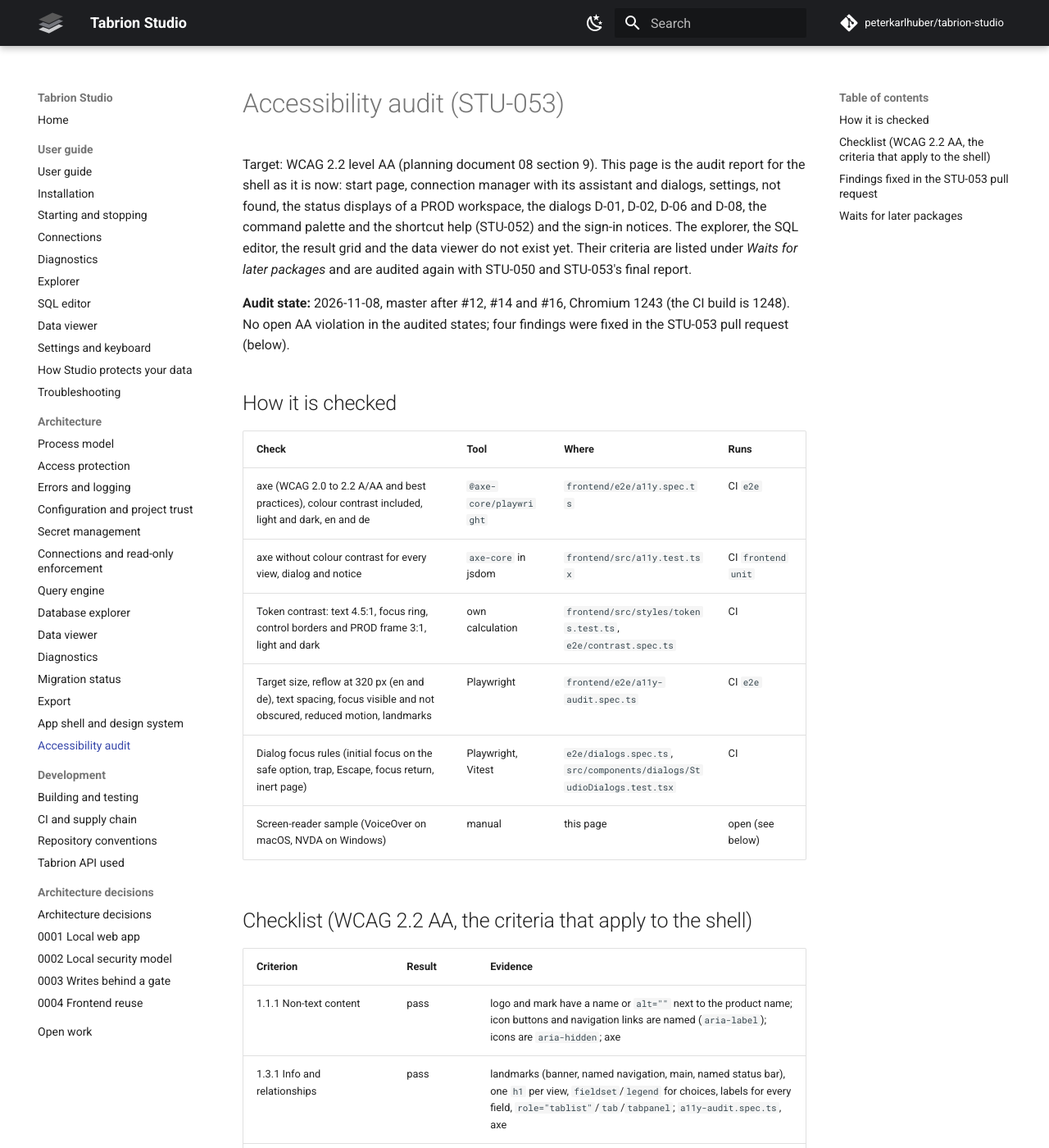
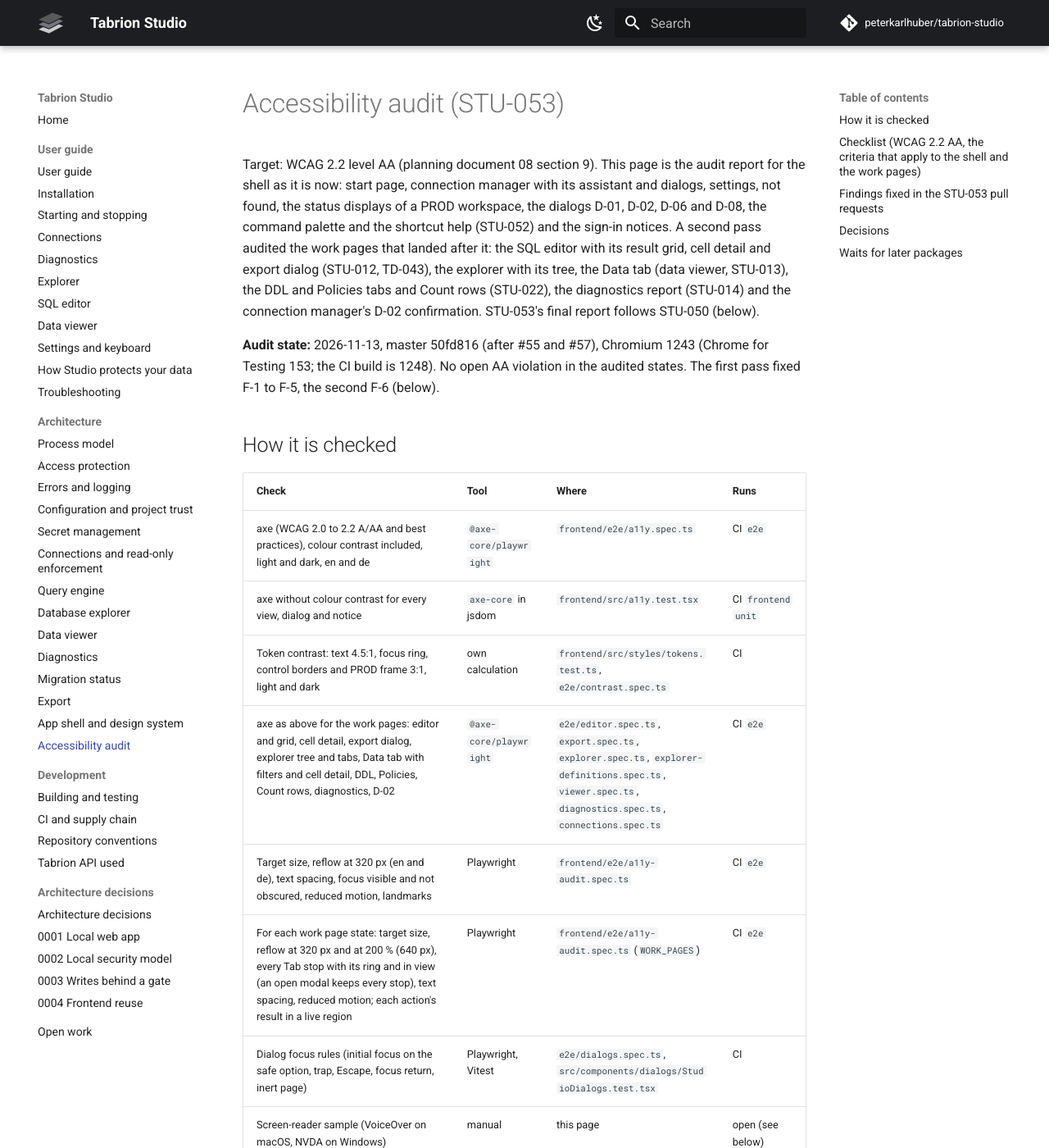
Before and after one commit to peterkarlhuber/tabrion-studio, an MkDocs documentation site: the page built from docs/architecture/accessibility.md, in a window 1280 px wide and 1400 px high. Shown: the whole window at 82% size. Built offline with MkDocs 1.6.1 and Material for MkDocs 9.7.7, drawn with Linux system fonts in a browser that asks for light colours; comment, search, counter and statistics services are not loaded; some of the changed text lies outside the part shown.

Commit message:
STU-053: report the audit of the work pages (TD-022)
New audit state, the work pages in the checklist, F-6, decision D-1 on grid
cells cut with an ellipsis, and the TD-022 and STU-053 rows.

Co-Authored-By: Claude Opus 5.5 <noreply@anthropic.com>
Claude-Session: https://claude.ai/code/session_011tY7TC7Nu5VGro3DJGJcv8

```diff
--- a/docs/architecture/accessibility.md
+++ b/docs/architecture/accessibility.md
@@ -3,12 +3,13 @@
 Target: WCAG 2.2 level AA (planning document 08 section 9). This page is the audit report for the shell as it is
 now: start page, connection manager with its assistant and dialogs, settings, not found, the status displays of a
 PROD workspace, the dialogs D-01, D-02, D-06 and D-08, the command palette and the shortcut help (STU-052) and the
-sign-in notices. The explorer, the SQL editor, the result
-grid and the data viewer do not exist yet. Their criteria are listed under *Waits for later packages* and are audited
-again with STU-050 and STU-053's final report.
+sign-in notices. A second pass audited the work pages that landed after it: the SQL editor with its result grid,
+cell detail and export dialog (STU-012, TD-043), the explorer with its tree, the Data tab (data viewer, STU-013), the
+DDL and Policies tabs and Count rows (STU-022), the diagnostics report (STU-014) and the connection manager's D-02
+confirmation. STU-053's final report follows STU-050 (below).
 
-**Audit state:** 2026-11-08, master after #12, #14 and #16, Chromium 1243 (the CI build is 1248). No open AA violation in
-the audited states; four findings were fixed in the STU-053 pull request (below).
+**Audit state:** 2026-11-13, master 50fd816 (after #55 and #57), Chromium 1243 (Chrome for Testing 153; the CI build is
+1248). No open AA violation in the audited states. The first pass fixed F-1 to F-5, the second F-6 (below).
 
 ## How it is checked
 
@@ -17,45 +18,49 @@ the audited states; four findings were fixed in the STU-053 pull request (below)
 | axe (WCAG 2.0 to 2.2 A/AA and best practices), colour contrast included, light and dark, en and de | `@axe-core/playwright` | `frontend/e2e/a11y.spec.ts` | CI `e2e` |
 | axe without colour contrast for every view, dialog and notice | `axe-core` in jsdom | `frontend/src/a11y.test.tsx` | CI `frontend unit` |
 | Token contrast: text 4.5:1, focus ring, control borders and PROD frame 3:1, light and dark | own calculation | `frontend/src/styles/tokens.test.ts`, `e2e/contrast.spec.ts` | CI |
+| axe as above for the work pages: editor and grid, cell detail, export dialog, explorer tree and tabs, Data tab with filters and cell detail, DDL, Policies, Count rows, diagnostics, D-02 | `@axe-core/playwright` | `e2e/editor.spec.ts`, `export.spec.ts`, `explorer.spec.ts`, `explorer-definitions.spec.ts`, `viewer.spec.ts`, `diagnostics.spec.ts`, `connections.spec.ts` | CI `e2e` |
 | Target size, reflow at 320 px (en and de), text spacing, focus visible and not obscured, reduced motion, landmarks | Playwright | `frontend/e2e/a11y-audit.spec.ts` | CI `e2e` |
+| For each work page state: target size, reflow at 320 px and at 200 % (640 px), every Tab stop with its ring and in view (an open modal keeps every stop), text spacing, reduced motion; each action's result in a live region | Playwright | `frontend/e2e/a11y-audit.spec.ts` (`WORK_PAGES`) | CI `e2e` |
 | Dialog focus rules (initial focus on the safe option, trap, Escape, focus return, inert page) | Playwright, Vitest | `e2e/dialogs.spec.ts`, `src/components/dialogs/StudioDialogs.test.tsx` | CI |
 | Screen-reader sample (VoiceOver on macOS, NVDA on Windows) | manual | this page | open (see below) |
 
-## Checklist (WCAG 2.2 AA, the criteria that apply to the shell)
+## Checklist (WCAG 2.2 AA, the criteria that apply to the shell and the work pages)
 
 | Criterion | Result | Evidence |
 |---|---|---|
 | 1.1.1 Non-text content | pass | logo and mark have a name or `alt=""` next to the product name; icon buttons and navigation links are named (`aria-label`); icons are `aria-hidden`; axe |
-| 1.3.1 Info and relationships | pass | landmarks (banner, named navigation, main, named status bar), one `h1` per view, `fieldset`/`legend` for choices, labels for every field, `role="tablist"`/`tab`/`tabpanel`; `a11y-audit.spec.ts`, axe |
+| 1.3.1 Info and relationships | pass | landmarks (banner, named navigation, main, named status bar), one `h1` per view, `fieldset`/`legend` for choices, labels for every field, `role="tablist"`/`tab`/`tabpanel`; the result grid is a WAI-ARIA grid (`aria-rowcount`, `aria-colcount`, `aria-rowindex`, `aria-colindex`, `aria-readonly`) and the explorer a WAI-ARIA tree (`aria-level`, `aria-setsize`, `aria-posinset`, `aria-expanded`); `a11y-audit.spec.ts`, `ExplorerView.test.tsx`, axe |
 | 1.3.2 Meaningful sequence, 1.3.3 Sensory characteristics | pass | DOM order is the visual order; no instruction relies on shape or position |
 | 1.3.4 Orientation, 1.3.5 Identify input purpose | pass | no orientation lock; the fields are connection data, not personal data (no `autocomplete` purpose applies) |
 | 1.4.1 Use of colour | pass | the environment badge always carries text (DEV, TEST, PROD); the connection dot has a text status; `status.spec.ts` |
 | 1.4.3 Contrast (minimum), 1.4.11 Non-text contrast | pass | `tokens.test.ts`, `contrast.spec.ts`, axe with colour contrast in both themes |
-| 1.4.4 Resize text, 1.4.10 Reflow | pass after F-1 | rem-based sizes; at 320 CSS px no view, dialog or the PROD header scrolls sideways, in English and German; `a11y-audit.spec.ts` |
-| 1.4.12 Text spacing | pass | with the spacing of the criterion no button, link, label or heading cuts its text and the page does not scroll sideways; `a11y-audit.spec.ts` |
+| 1.4.4 Resize text, 1.4.10 Reflow | pass after F-1 | rem-based sizes; at 320 CSS px no view, dialog or the PROD header scrolls sideways, in English and German, and no work page at 320 px or at 200 % zoom (640 px); the grid and the DDL scroll inside their own frame, which is allowed for two-dimensional content; `a11y-audit.spec.ts` |
+| 1.4.12 Text spacing | pass | with the spacing of the criterion no button, link, label, heading, tab or column header cuts its text and the page does not scroll sideways; a grid cell cut with "…" shows its whole value in the cell detail (D-1); `a11y-audit.spec.ts` |
 | 1.4.13 Content on hover or focus | pass after F-4 | the only hover content is the CSS tooltip of icon buttons and navigation links: it stays while hovered or focused, the pointer can move onto it, and Escape hides it; a tooltip shown only for the keyboard focus takes no clicks; `a11y-audit.spec.ts` (activity bar and header buttons) |
-| 2.1.1 Keyboard, 2.1.2 No keyboard trap | pass | every control is a native button, link or input; dialogs trap Tab inside and release it on close; `dialogs.spec.ts` |
+| 2.1.1 Keyboard, 2.1.2 No keyboard trap | pass | every control is a native button, link or input; dialogs trap Tab inside and release it on close; the SQL editor lets Tab move on (no tab trap), the grid is one Tab stop with arrow keys, Home, End, Page Up/Down and Enter for the cell detail, the tree takes the arrow keys; `dialogs.spec.ts`, `editor.spec.ts`, `explorer.spec.ts`, `a11y-audit.spec.ts` |
 | 2.1.4 Character key shortcuts | pass | no single-key shortcut |
 | 2.2.1 Timing adjustable | pass | the session ends after 30 minutes without a tab, which the user sets with `--idle-timeout`; an open tab keeps it alive (heartbeat) |
 | 2.3.1 Three flashes | pass | nothing flashes |
-| 2.3.3 Animation from interactions (AAA, required by 08 section 9) | pass | `prefers-reduced-motion: reduce` sets every duration to 0; `a11y-audit.spec.ts` |
+| 2.3.3 Animation from interactions (AAA, required by 08 section 9) | pass | `prefers-reduced-motion: reduce` sets every duration to 0; no element of a work page animates or moves with it; `a11y-audit.spec.ts` |
 | 2.4.1 Bypass blocks | pass | skip link to `#main` on every view |
 | 2.4.2 Page titled | pass | `Page – Tabrion Studio`, `[PROD] name – Tabrion Studio` with a connection; `AppShell.test.tsx` |
-| 2.4.3 Focus order | pass | DOM order; dialogs move the focus in and back; after "Go to …" in the command palette the focus moves to the new page's main area (I-2 of `stu-052-td021-review.md`; `Keyboard.test.tsx`, `keyboard.spec.ts`) |
+| 2.4.3 Focus order | pass | DOM order; dialogs move the focus in and back; after "Go to …" in the command palette the focus moves to the new page's main area (I-2 of `stu-052-td021-review.md`; `Keyboard.test.tsx`, `keyboard.spec.ts`); an open cell detail, export dialog or D-02 keeps every Tab stop inside it; `a11y-audit.spec.ts` |
 | 2.4.4 Link purpose | pass | links have their target in their text or name |
 | 2.4.6 Headings and labels | pass | descriptive headings and labels in both languages |
-| 2.4.7 Focus visible, 2.4.11 Focus not obscured (minimum) | pass | one 2 px ring with at least 3:1; every Tab stop of the PROD shell shows it and is in view; `a11y-audit.spec.ts` |
+| 2.4.7 Focus visible, 2.4.11 Focus not obscured (minimum) | pass | one 2 px ring with at least 3:1; every Tab stop of the PROD shell and of each work page shows it and is in view (the SQL editor lives in a shadow root, and its frame draws the ring with `:focus-within`; the grid marks its active cell); `a11y-audit.spec.ts` |
 | 2.5.3 Label in name | pass | visible labels are part of the accessible names (the badge reads "Environment: PROD") |
 | 2.5.7 Dragging movements | n/a | no dragging |
-| 2.5.8 Target size (minimum) | pass after F-2 | every target is at least 24 x 24 px, except links in a sentence and radio buttons or checkboxes inside their 32 px high label; `a11y-audit.spec.ts` |
+| 2.5.8 Target size (minimum) | pass after F-2 and F-6 | every target is at least 24 x 24 px, except links in a sentence and radio buttons or checkboxes inside their 32 px high label; `a11y-audit.spec.ts` (every work page state too) |
 | 3.1.1 Language of page, 3.1.2 Language of parts | pass | `<html lang>` follows the UI language; each language choice carries its own `lang` |
 | 3.2.1 On focus, 3.2.2 On input | pass | focus changes nothing; choosing a language or theme applies it in place without moving the focus |
 | 3.3.1 Error identification, 3.3.2 Labels or instructions, 3.3.3 Error suggestion | pass | invalid fields get `aria-invalid` and a message tied with `aria-describedby`; problems say what to change; `ConnectionsView.test.tsx` |
 | 3.3.7 Redundant entry, 3.3.8 Accessible authentication | pass | the assistant keeps entered values between its steps; sign-in is a one-time link, no cognitive test |
-| 4.1.2 Name, role, value | pass after F-5 | native controls; the custom roles (tabs) have their states; axe; below 720 px the logo link keeps its name |
-| 4.1.3 Status messages | pass | the server status, the save results and the connection manager's messages are `role="status"` or in a polite live region |
+| 4.1.2 Name, role, value | pass after F-5 | native controls; the custom roles (tabs, grid, tree) have their states; the SQL editor's text is named after its tab and described by its shortcuts; axe; below 720 px the logo link keeps its name |
+| 4.1.3 Status messages | pass | the server status, the save results and the connection manager's messages are `role="status"` or in a polite live region; so are a query's result ("3 rows"), an export's progress and end, a page of the data viewer ("Rows 1–100"), the row count and a diagnosis; errors are `role="alert"`; `a11y-audit.spec.ts` ("the result of each action is said in a live region") |
 
-## Findings fixed in the STU-053 pull request
+## Findings fixed in the STU-053 pull requests
+
+F-1 to F-5 come from the first pass (the shell), F-6 from the second (the work pages).
 
 | ID | Criterion | Finding | Fix |
 |---|---|---|---|
@@ -64,6 +69,13 @@ the audited states; four findings were fixed in the STU-053 pull request (below)
 | F-4 | 1.4.13 Content on hover or focus | The tooltips of the activity bar and the icon buttons could not be dismissed without moving the pointer or the focus, and vanished when the pointer moved onto them (a gap and `pointer-events: none`) | Escape hides them until the pointer moves or the focus changes (`src/lib/tooltips.ts`); the tooltip touches its trigger, so it can be hovered. It takes the pointer only while its trigger is hovered: a tooltip shown for the keyboard focus lets a click beside the link reach the content below (review L-1) |
 | F-3 | 1.4.10 Reflow | The connection switcher (a long profile name) was wider than the header at 320 px | `max-width: min(22rem, 100%)`; the name is cut with "…" and shown in full in its `title` and the accessible name, and the state ("Connected · 12 ms") is never cut, so it cannot run out of the button (review L-4). Tab titles cut with "…" have a `title` too; the audit fails on any text cut with "…" that no title shows |
 | F-5 | 4.1.2 Name, role, value | Below 720 px the header hid the "Tabrion Studio" text with `display: none`; the mark's `alt` is empty, so the logo link had no accessible name (found while pinning F-1, review L-2) | the text is hidden visually only, like `.tb-sr-only` |
+| F-6 | 2.5.8 Target size | The radio buttons and checkboxes of the export dialog (format, columns, options) sat in labels 21 px high, below the 32 px the F-2 exception assumes | the labels take the control height (`--tb-control-height`), and the whole label is the target |
+
+## Decisions
+
+| ID | Decision |
+|---|---|
+| D-1 | A cell of the result grid (SQL editor, Data tab) is cut with "…" without a `title`. The audit's "no text cut with '…' without a title" rule skips grid cells: a click or Enter on the cell opens the cell detail with the whole value (and "Load in full" for a value the server cut), and the cell's text is its preview, not a shortened name. A `title` on every cell would read each value twice in a screen reader. |
 
 ## Waits for later packages
 
@@ -72,10 +84,10 @@ Recorded in `docs/TODO.md` (TD-022):
 - **Screen-reader sample** (08 section 9: VoiceOver, NVDA): needs a macOS and a Windows desktop with a person; the
   container has neither. Scope: sign in, D-01, the connection manager and its assistant, settings, the status bar
   announcements.
-- **Explorer tree** (WAI-ARIA tree, arrow keys; STU-010), **result grid** (`role="grid"`, `aria-rowcount`,
-  `aria-rowindex` with virtual rows; STU-012, STU-013), **live region for the query status** ("412 rows in 38 ms";
-  STU-011, STU-012), **SQL editor** (CodeMirror's accessibility, Escape out of the editor; STU-012), **ER diagram**
-  table alternative (STU-023, 1.0).
+- **Done in the second pass:** the explorer tree, the result grid in the editor and the data viewer, the live
+  regions of the query status, the export, the data viewer, the row count and a diagnosis, the SQL editor (Tab moves
+  on) and D-02 in the connection manager.
+- **ER diagram** table alternative (STU-023, 1.0) and the **STU-016** pages when they land.
 - **Firefox and WebKit** runs of the axe and audit suites (QA-9, TD-007): a CI change.
 - **The audit report of the MVP** (the STU-053 acceptance "report without open WCAG 2.2 AA violations") is final only
-  after STU-050, over every MVP flow. This page is its first part.
+  after STU-050, over every MVP flow, and with the screen-reader sample. This page covers every MVP page that exists now.
```
Also changed, not shown: CHANGELOG.md (+7 -0 lines), docs/TODO.md (+10 -4 lines).
